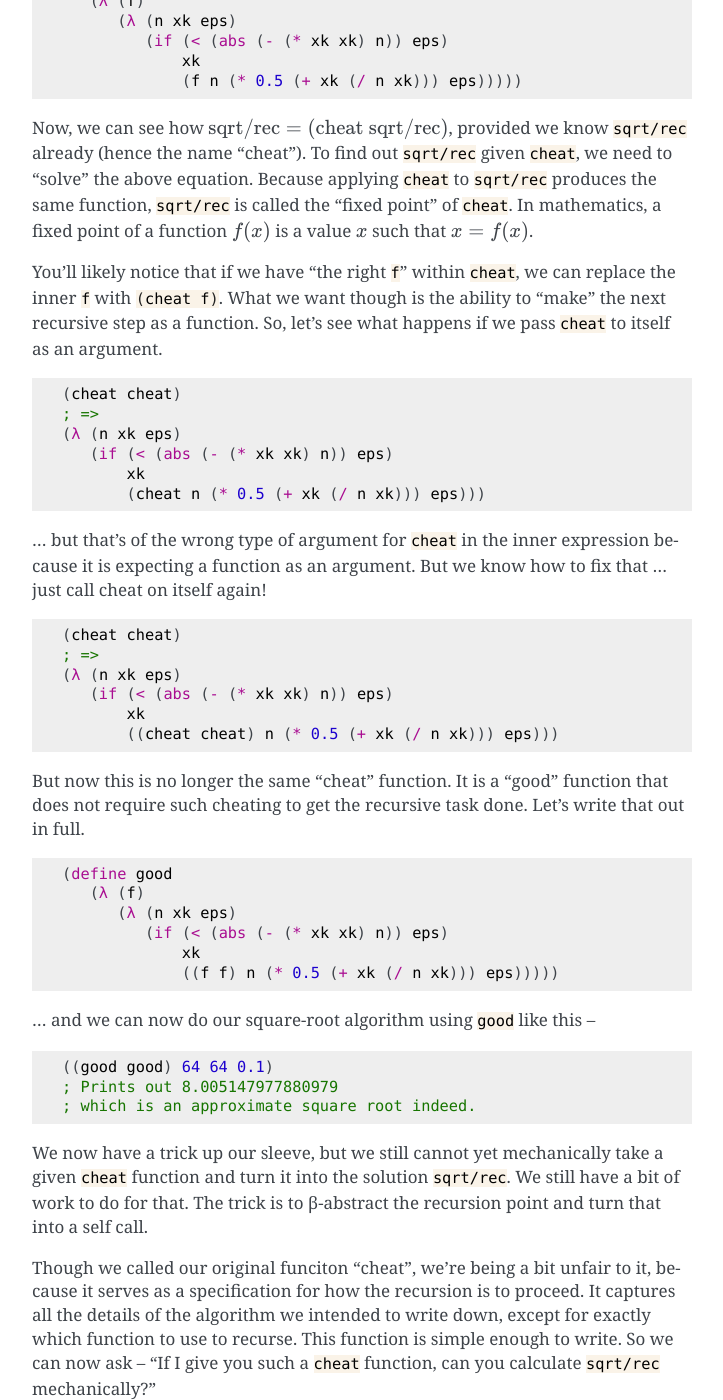
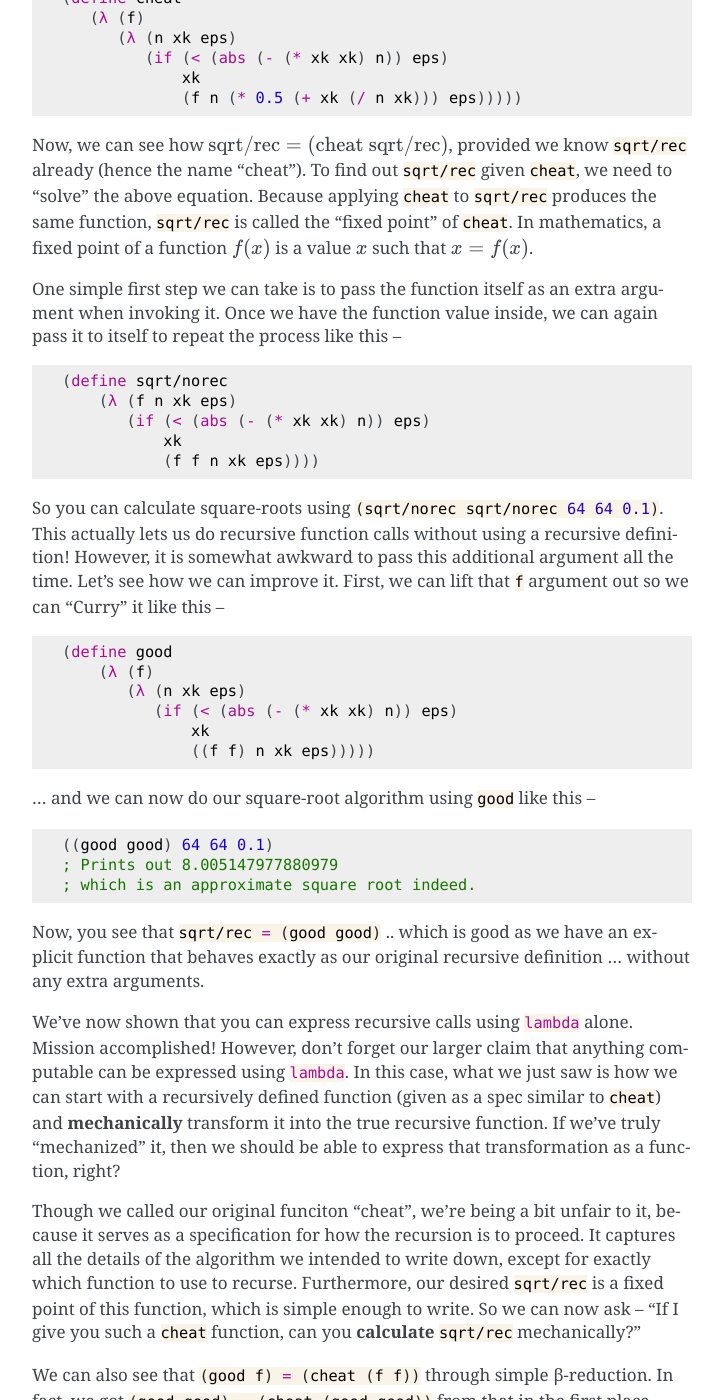
Before and after one commit to kreauniv/comp308, a Sphinx documentation site: the page built from source/lambda.rst, in a window 1280 px wide and 1400 px high, scrolled down 11701 px. Shown: the whole window, without its empty margins (388-1111 px from the left). Built offline with Sphinx 7.4.7, drawn with Linux system fonts in a browser that asks for light colours; some of the changed text lies outside the part shown.

Commit message:
Reworked the explanation

```diff
--- a/source/lambda.rst
+++ b/source/lambda.rst
@@ -560,9 +560,10 @@ have that concept in lambda calculus and so will need to show that we can do thi
 without such a naming+delayed-binding trick.
 
 So, for our purposes, we do not know what function to use to effect the recursive
-call within the body of the above :rkt:`sqrt/rec` definition. By now, you should've
-already guessed what we're going to do when we're faced with an unknown like this.
-Yup - we'll β-abstract over :rkt:`sqrt/rec`!
+call within the body of the above :rkt:`sqrt/rec` definition.
+
+By now, you should've already guessed what we're going to do when we're faced
+with an unknown like this. Yup - we'll β-abstract over :rkt:`sqrt/rec`!
 
 .. code-block:: racket
 
@@ -581,45 +582,32 @@ Because applying :rkt:`cheat` to :rkt:`sqrt/rec` produces the same function,
 a fixed point of a function :math:`f(x)` is a value :math:`x` such that
 :math:`x = f(x)`.
 
-You'll likely notice that if we have "the right :rkt:`f`" within :rkt:`cheat`,
-we can replace the inner :rkt:`f` with :rkt:`(cheat f)`. What we want though
-is the ability to "make" the next recursive step as a function. So, let's see
-what happens if we pass :rkt:`cheat` to itself as an argument.
+One simple first step we can take is to pass the function itself as an extra
+argument when invoking it. Once we have the function value inside, we can
+again pass it to itself to repeat the process like this --
 
 .. code-block:: racket
 
-    (cheat cheat)
-    ; =>
-    (λ (n xk eps)
-       (if (< (abs (- (* xk xk) n)) eps)
-           xk
-           (cheat n (* 0.5 (+ xk (/ n xk))) eps)))
+    (define sqrt/norec
+        (λ (f n xk eps)
+           (if (< (abs (- (* xk xk) n)) eps)
+               xk
+               (f f n xk eps))))
 
-... but that's of the wrong type of argument for :rkt:`cheat` in the
-inner expression because it is expecting a function as an argument.
-But we know how to fix that ... just call cheat on itself again!
+So you can calculate square-roots using :rkt:`(sqrt/norec sqrt/norec 64 64
+0.1)`. This actually lets us do recursive function calls without using a
+recursive definition! However, it is somewhat awkward to pass this additional
+argument all the time. Let's see how we can improve it. First, we can
+lift that :rkt:`f` argument out so we can "Curry" it like this --
 
 .. code-block:: racket
 
-    (cheat cheat)
-    ; =>
-    (λ (n xk eps)
-       (if (< (abs (- (* xk xk) n)) eps)
-           xk
-           ((cheat cheat) n (* 0.5 (+ xk (/ n xk))) eps)))
-
-But now this is no longer the same "cheat" function. It is a "good" function
-that does not require such cheating to get the recursive task done. Let's write
-that out in full.
-
-.. code-block:: racket
-
-   (define good
-      (λ (f)
-         (λ (n xk eps)
-            (if (< (abs (- (* xk xk) n)) eps)
-                xk
-                ((f f) n (* 0.5 (+ xk (/ n xk))) eps)))))
+    (define good
+        (λ (f)
+           (λ (n xk eps)
+              (if (< (abs (- (* xk xk) n)) eps)
+                  xk
+                  ((f f) n xk eps)))))
 
 ... and we can now do our square-root algorithm using :rkt:`good`
 like this --
@@ -630,17 +618,25 @@ like this --
    ; Prints out 8.005147977880979
    ; which is an approximate square root indeed.
 
-We now have a trick up our sleeve, but we still cannot yet mechanically take a
-given :rkt:`cheat` function  and turn it into the solution :rkt:`sqrt/rec`. We
-still have a bit of work to do for that. The trick is to β-abstract the
-recursion point and turn that into a self call.
+Now, you see that :rkt:`sqrt/rec = (good good)` .. which is good as we have an
+explicit function that behaves exactly as our original recursive definition
+... without any extra arguments.
+
+We've now shown that you can express recursive calls using :rkt:`lambda` alone.
+Mission accomplished! However, don't forget our larger claim that anything
+computable can be expressed using :rkt:`lambda`. In this case, what we just saw
+is how we can start with a recursively defined function (given as a spec
+similar to :rkt:`cheat`) and **mechanically** transform it into the true
+recursive function. If we've truly "mechanized" it, then we should be able to
+express that transformation as a function, right?
 
 Though we called our original funciton "cheat", we're being a bit unfair to it,
 because it serves as a specification for how the recursion is to proceed. It
 captures all the details of the algorithm we intended to write down, except for
-exactly which function to use to recurse. This function is simple enough to
+exactly which function to use to recurse. Furthermore, our desired
+:rkt:`sqrt/rec` is a fixed point of this function, which is simple enough to
 write. So we can now ask -- "If I give you such a :rkt:`cheat` function, can
-you calculate :rkt:`sqrt/rec` mechanically?"
+you **calculate** :rkt:`sqrt/rec` mechanically?"
 
 We can also see that :rkt:`(good f) = (cheat (f f))` through simple β-reduction.
 In fact, we got :rkt:`(good good) = (cheat (good good))` from that in the
@@ -668,9 +664,9 @@ If we then β-abstract on :rkt:`good`, we get --
     ; => β-abstract on "cheat" =>
     (define sqrt/rec ((λ (s) ((λ (f) (f f)) (λ (g) (s (g g))))) cheat))
 
-So, we actually now have a function that we can apply to our
-easy-to-define "spec" function in order to get our recursive result!
-This function that we've figured out above is called the "Y combinator".
+So, we actually now have a function that we can apply to our easy-to-define
+"spec" function in order to get our recursive result! This function that we've
+figured out above is called the "Y combinator".
 
 .. code-block:: racket
 
@@ -754,6 +750,15 @@ x)) = f` for a function :rkt:`f` whose expression does not make use of the
 outer variable :rkt:`x` -- i.e. it does not contain :rkt:`x` as a "free
 variable", with "free" meaning "unbound".
 
+.. note:: The transformation :rkt:`(λ (x) (f x)) => f` when :rkt:`f` does not
+   contain :rkt:`x` as a free variable is called η-reduction ("eta-reduction").
+   I haven't traced the history of λ-calculus to figure out why Church chose to
+   call it η-reduction and not γ-reduction as one might expect to follow
+   β-reduction. I'd like to think he tried many intermediate rules to complete
+   the λ-calculus until he finally settled on the one he named η-reduction. At
+   least, that fictitious explanation would capture the labour necessary for
+   mathematical insight.
+
 We apply this transformation to the inner :rkt:`(g g)` call, turning it into
 :rkt:`(λ (v) ((g g) v))`. We can now rewrite the Y combinator as --
 
```
